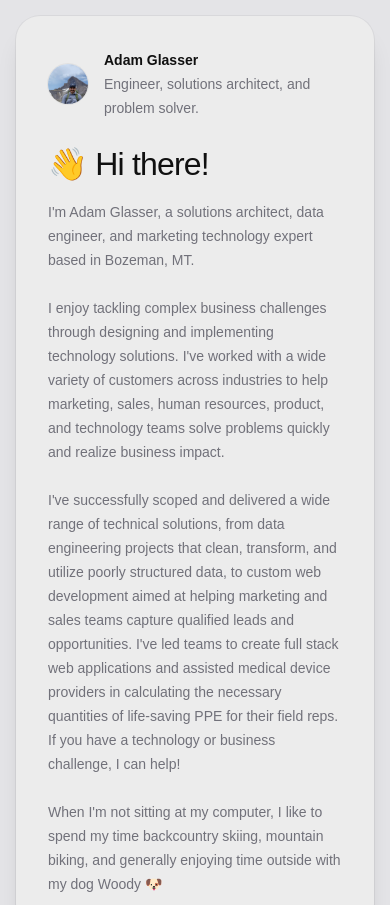
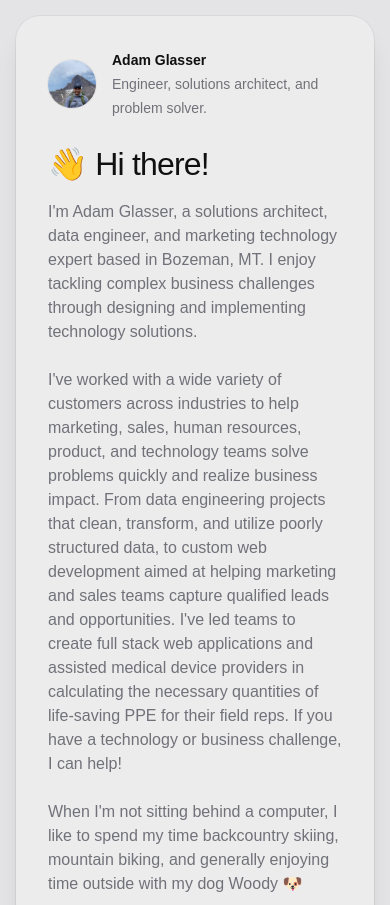
Before and after one commit to adamglasser/arglasser, an Astro site: page / in a window 390 px wide. Shown: the top 905 px of the page. Built offline with nearby package versions, Linux system fonts and the light colour scheme; Astro itself is replaced by a stand-in of ours; a web font is replaced by a local one.

Commit message:
modify text

```diff
--- a/src/components/landing/About.astro
+++ b/src/components/landing/About.astro
@@ -5,7 +5,7 @@ class="lg:row-span-2 ring-1 dark:ring-white/10 ring-primary/5 bg-white dark:bg-s
   <img
     src="/images/adam-hike-min.PNG"
     alt="Adam"
-    class="h-10 w-10 rounded-full ring-1 dark:ring-white/10 ring-primary/5"
+    class="h-12 w-12 rounded-full ring-1 dark:ring-white/10 ring-primary/5"
   />
   <div class="text-sm leading-6">
     <p class="font-semibold text-primary dark:text-white">
@@ -25,17 +25,15 @@ class="lg:row-span-2 ring-1 dark:ring-white/10 ring-primary/5 bg-white dark:bg-s
     👋 Hi there!
 </p>
 <p
-  class="mt-4 text-sm text-zinc-500 dark:text-zinc-300 font-light lg:text-xl"
+  class="mt-4 text-md text-zinc-500 dark:text-zinc-300 font-light lg:text-xl"
 >
-    I'm Adam Glasser, a solutions architect, data engineer, and marketing technology expert based in Bozeman, MT.
+    I'm Adam Glasser, a solutions architect, data engineer, and marketing technology expert based in Bozeman, MT. I enjoy tackling complex business challenges through designing and implementing technology solutions.
   <br />
   <br />
-  I enjoy tackling complex business challenges through designing and implementing technology solutions. I've worked with a wide variety of customers across industries to help marketing, sales, human resources, product, and technology teams solve problems quickly and realize business impact.
+  I've worked with a wide variety of customers across industries to help marketing, sales, human resources, product, and technology teams solve problems quickly and realize business impact.
+  From data engineering projects that clean, transform, and utilize poorly structured data, to custom web development aimed at helping marketing and sales teams capture qualified leads and opportunities. I've led teams to create full stack web applications and assisted medical device providers in calculating the necessary quantities of life-saving PPE for their field reps. If you have a technology or business challenge, I can help!
   <br />
   <br />
-  I've successfully scoped and delivered a wide range of technical solutions, from data engineering projects that clean, transform, and utilize poorly structured data, to custom web development aimed at helping marketing and sales teams capture qualified leads and opportunities. I've led teams to create full stack web applications and assisted medical device providers in calculating the necessary quantities of life-saving PPE for their field reps. If you have a technology or business challenge, I can help!
-  <br />
-  <br />
-  When I'm not sitting at my computer, I like to spend my time backcountry skiing, mountain biking, and generally enjoying time outside with my dog Woody 🐶
+  When I'm not sitting behind a computer, I like to spend my time backcountry skiing, mountain biking, and generally enjoying time outside with my dog Woody 🐶
 </p>
 </div>
--- a/src/components/landing/Bulb.astro
+++ b/src/components/landing/Bulb.astro
@@ -1,7 +1,7 @@
       <div
         class="relative xl:row-span-2  overflow-hidden duration-300 shadow-xl dark:shadow-thick rounded-3xl"
       >
-      <div class="absolute inset-0 -z-10 h-full w-full items-center p-3 [background:radial-gradient(125%_125%_at_50%_10%,#000_40%,#63e_100%)]">
+      <div class="absolute inset-0 -z-10 h-full w-full items-center p-3 [background:radial-gradient(125%_125%_at_30%_30%,#000_40%,#63e_100%)]">
         <div class="-mr-24">
           <img
             src="/images/bulb.png"
@@ -14,10 +14,10 @@
           <p
             class="text-xl tracking-tight font-medium text-primary dark:text-white md:text-5xl mt-6 mb-6"
           >
-            Do you have an idea for a project?
+            Unlock the value of your data and optimize your tech stack
           </p>
           <p class="mt-4 text-md dark:text-zinc-200 font-light text-lg">
-            I'd love to hear from you!
+            If you have a data, 3rd party integration, or marketing/sales technology challenge, I'd love to hear from you!
             <br />
             <br />
             Regardless of where you are in your technology or data analytics journey, my passion for innovation, wide-ranging knowledge base and track record of successful solutions will help you enhance customer experiences.
--- a/src/components/landing/Structure.astro
+++ b/src/components/landing/Structure.astro
@@ -3,7 +3,7 @@ import About from "./About.astro";
 import Links from "./Links.astro";
 import Resume from "./Resume.astro";
 import Bulb from "./Bulb.astro";
-import Block from "./Block.astro";
+import Services from "./Services.astro";
 import WhyMe from "./WhyMe.astro";
 import SkillsCloud from "./SkillsCloud.astro";
 import LookingFor from "./LookingFor.astro"
@@ -17,7 +17,7 @@ import PastWork from "./PastWork.astro"
     >
     <About />
     <Links />
-    <Block />
+    <Services />
       <Resume />
       <SkillsCloud />
       <Bulb />
```
Also changed, not shown: src/components/landing/Services.astro (renamed from src/components/landing/Block.astro).
